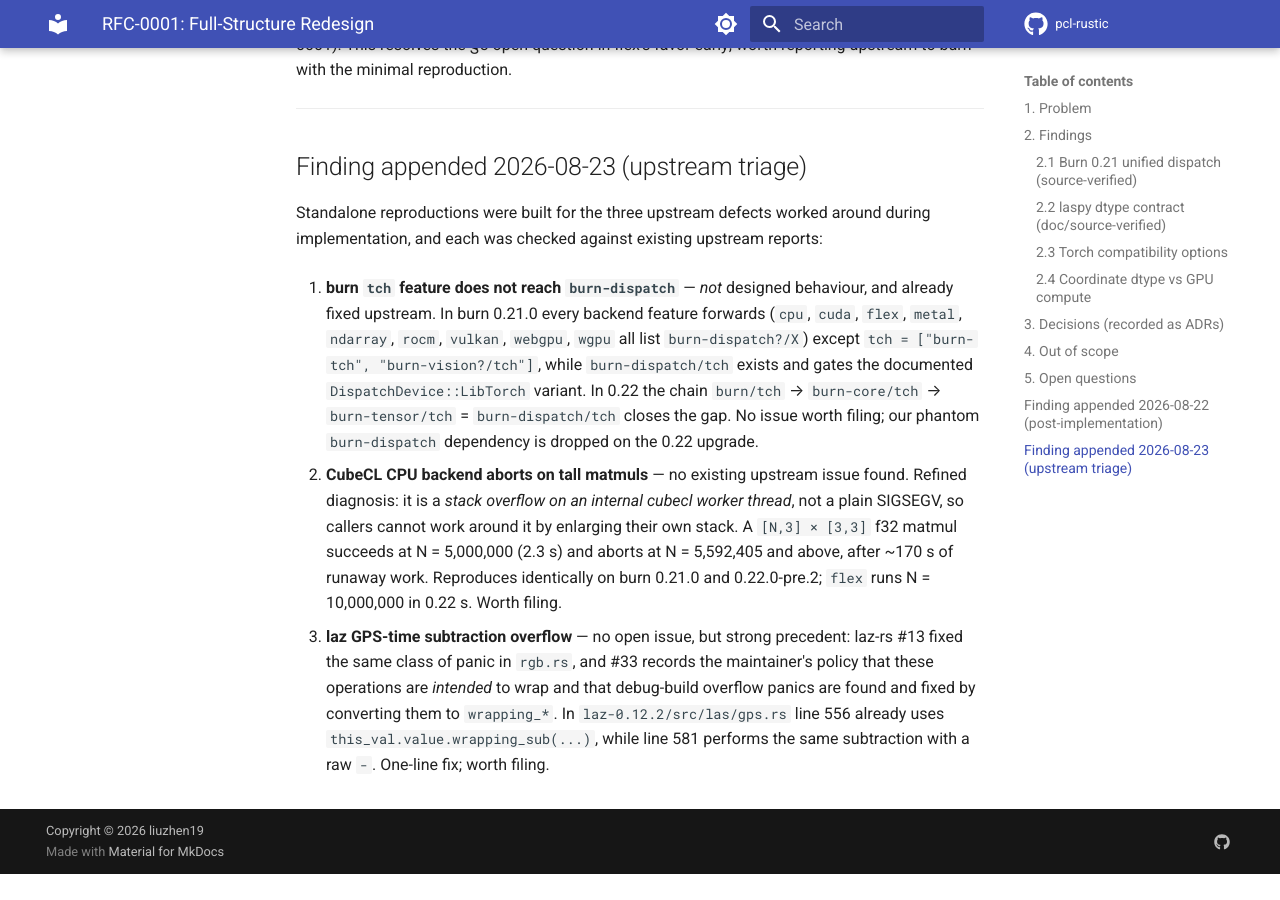
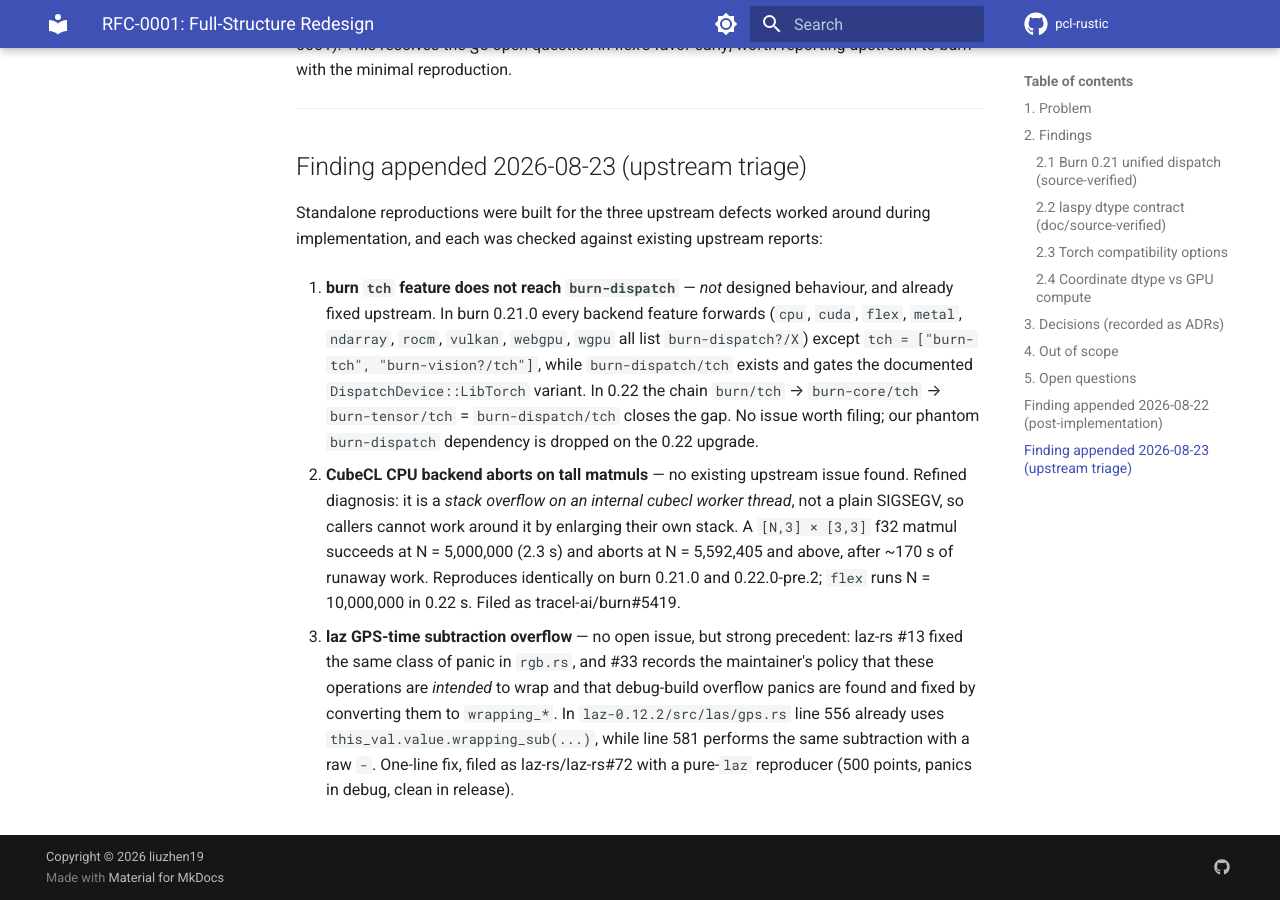
Before and after one commit to HernandoR/pcl-rustic, an MkDocs documentation site: the page built from docs/rfc/rfc-0001-full-structure-redesign-2026-08-22.md, in a window 1280 px wide and 900 px high, scrolled down 3536 px. Built offline with MkDocs 1.6.1 and Material for MkDocs 9.7.7, drawn with Linux system fonts in a browser that asks for light colours; comment, search, counter and statistics services are not loaded; the version menu is left out; before the commit the page ends 4410 px from its top, so only the background shows below that.

Commit message:
docs(upstream): 关联已提交的上游 issue 编号
- burn CubeCL CPU 后端栈溢出：tracel-ai/burn#5419
- laz GPS 时间压缩溢出 panic：laz-rs/laz-rs#72
- 在 Cargo.toml、src/backend.rs、ADR-0001、RFC-0001 的规避说明中
  标注对应 issue，便于上游修复后回收 workaround

```diff
--- a/Cargo.toml
+++ b/Cargo.toml
@@ -14,7 +14,7 @@
 # Pure-Rust CPU backend (burn-flex). The CubeCL `burn/cpu` backend compiles
 # fine but overflows the stack of an internal cubecl worker thread on tall
 # matmuls (a [N,3]x[3,3] f32 matmul aborts for N >= ~5.6M; N = 5M is fine).
-# Reproduces on burn 0.21.0 and 0.22.0-pre.2 -- see src/backend.rs / ADR-0001.
+# Reproduces on burn 0.21.0 and 0.22.0-pre.2. Upstream: tracel-ai/burn#5419.
 cpu = ["burn/flex"]
 vulkan = ["burn/vulkan"]
 cuda = ["burn/cuda"]
@@ -57,7 +57,7 @@
 # laz's GPS-time compressor relies on wrapping integer arithmetic and panics
 # under debug overflow checks ("attempt to subtract with overflow" at
 # laz-0.12.2/src/las/gps.rs:581, reproduced by writing .laz with spread-out
-# gps_time values). Match its release semantics in dev builds until it is
-# fixed upstream.
+# gps_time values). Match its release semantics in dev builds until the
+# upstream fix lands. Upstream: laz-rs/laz-rs#72.
 [profile.dev.package.laz]
 overflow-checks = false
--- a/docs/rfc/rfc-0001-full-structure-redesign-2026-08-22.md
+++ b/docs/rfc/rfc-0001-full-structure-redesign-2026-08-22.md
@@ -163,7 +163,7 @@
    it by enlarging their own stack. A `[N,3] × [3,3]` f32 matmul succeeds at
    N = 5,000,000 (2.3 s) and aborts at N = 5,592,405 and above, after ~170 s
    of runaway work. Reproduces identically on burn 0.21.0 and 0.22.0-pre.2;
-   `flex` runs N = 10,000,000 in 0.22 s. Worth filing.
+   `flex` runs N = 10,000,000 in 0.22 s. Filed as tracel-ai/burn#5419.
 
 3. **laz GPS-time subtraction overflow** — no open issue, but strong
    precedent: laz-rs #13 fixed the same class of panic in `rgb.rs`, and #33
@@ -171,4 +171,6 @@
    wrap and that debug-build overflow panics are found and fixed by
    converting them to `wrapping_*`. In `laz-0.12.2/src/las/gps.rs` line 556
    already uses `this_val.value.wrapping_sub(...)`, while line 581 performs
-   the same subtraction with a raw `-`. One-line fix; worth filing.
+   the same subtraction with a raw `-`. One-line fix, filed as laz-rs/laz-rs#72
+   with a pure-`laz` reproducer (500 points, panics in debug, clean in
+   release).
```
Also changed, not shown: docs/plans/adr-0001-unified-dispatch-backend-torch-interop-2026-08-22.md (+2 -1 lines), 1 other file.
